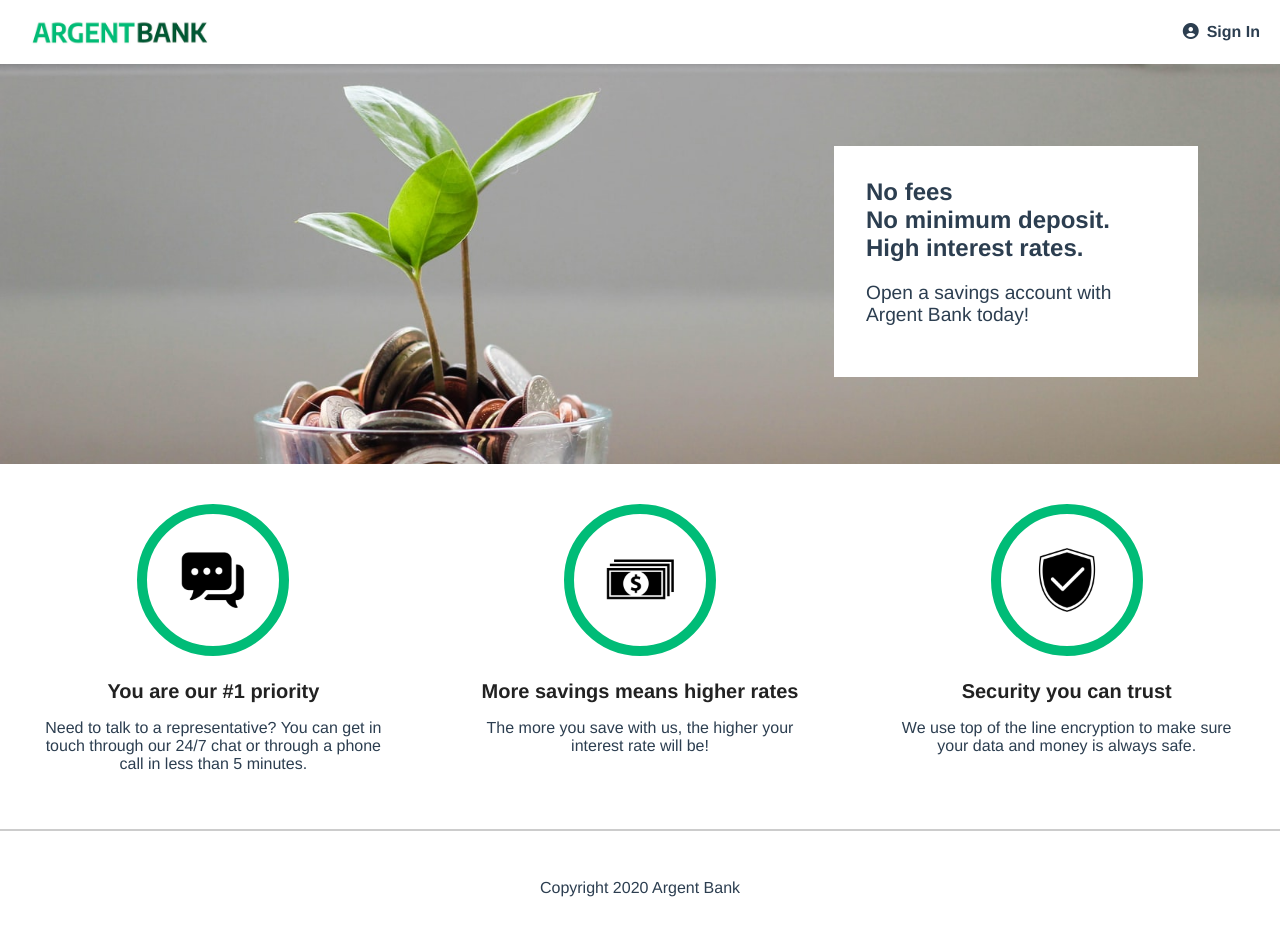
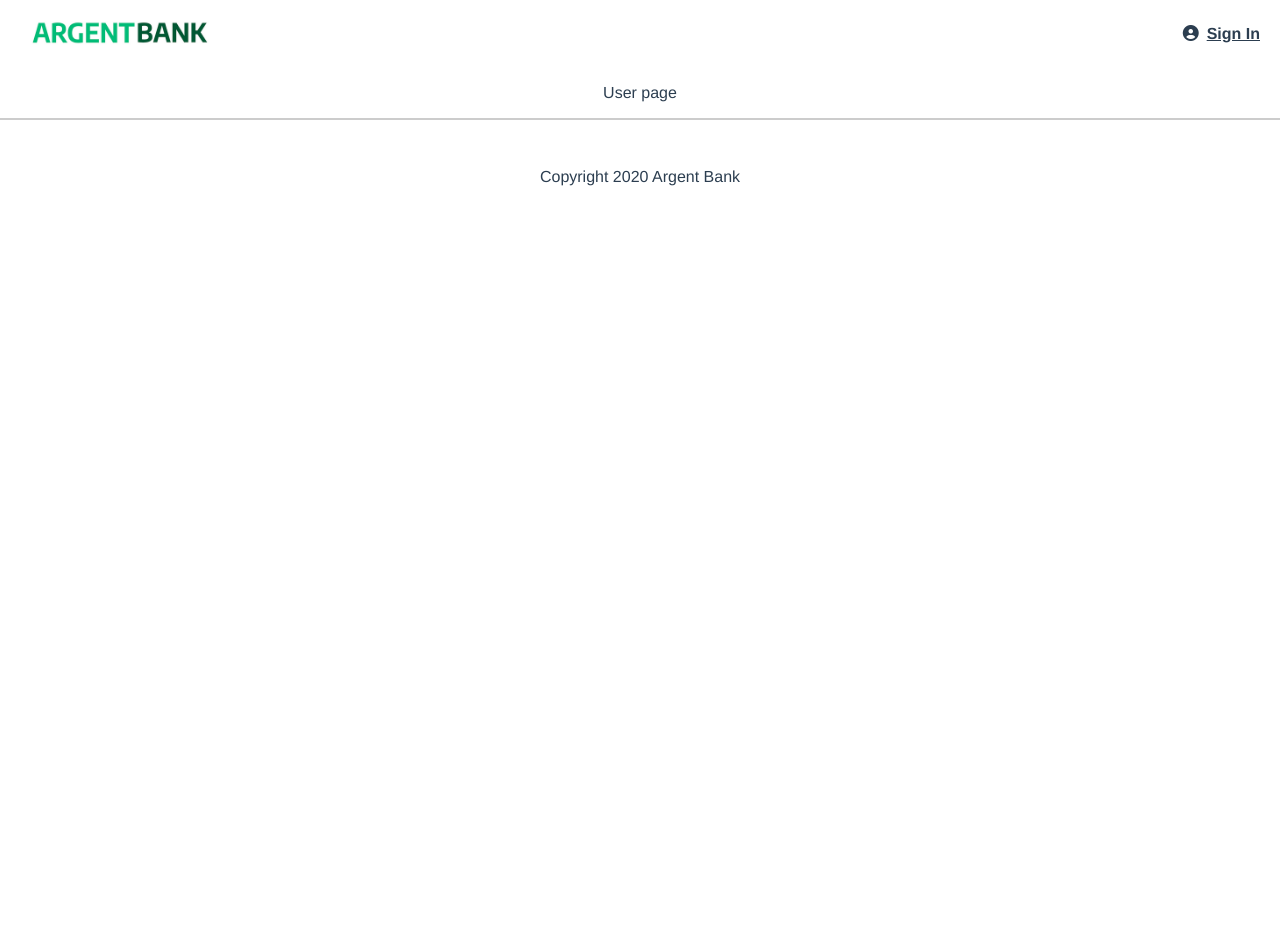
Before and after one commit to Axido545/argent-bank, a React (Vite) app: page /user in a window 1280 px wide. After the commit the page ends 800 px from the top, so only its background shows below. Built offline with nearby package versions, Linux system fonts and the light colour scheme.

Commit message:
add path navlink, and layout components

```diff
--- a/src/layout/header/Header.jsx
+++ b/src/layout/header/Header.jsx
@@ -1,11 +1,12 @@
 import "./header.css"
 import logo from "../../assets/argentBankLogo.png"
+import { NavLink } from "react-router-dom"
 
 export default function Header() {
     return <div className="header">
-        <img className="logo" src={logo} alt="logo" />
-        <nav className="header-nav">
+        <NavLink to="/"><img className="logo" src={logo} alt="logo" /></NavLink>
+        <NavLink to="/sing-in" className="header-nav">
             <i className="fa fa-user-circle"></i>Sign In
-        </nav>
+        </NavLink>
     </div>
 }
--- a/src/main.jsx
+++ b/src/main.jsx
@@ -1,10 +1,28 @@
 import React from 'react'
 import ReactDOM from 'react-dom/client'
 import Home from './pages/home/Home.jsx'
+import SingIn from './pages/sing-in/Sing-in.jsx'
+import User from './pages/user/User.jsx'
 import './index.css'
+import { createBrowserRouter, RouterProvider } from "react-router-dom";
+
+const router = createBrowserRouter([
+  {
+    path: "/",
+    element: <Home />
+  },
+  {
+    path: "/sing-in",
+    element: <SingIn />
+  },
+  {
+    path: "/user",
+    element: <User />
+  },
+]);
 
 ReactDOM.createRoot(document.getElementById('root')).render(
   <React.StrictMode>
-    <Home />
+    <RouterProvider router={router} />
   </React.StrictMode>,
 )
--- a/src/pages/sing-in/Sing-in.jsx
+++ b/src/pages/sing-in/Sing-in.jsx
@@ -1,5 +1,11 @@
+import Header from "../../layout/header/Header"
+import Footer from "../../layout/footer/Footer"
 import "./sing-in.css"
 
 export default function SingIn() {
-    return <p>Sing in Page</p>
+    return <div>
+        <Header />
+        <p>Sing in Page</p>
+        <Footer />
+    </div>
 }
--- a/src/pages/user/User.jsx
+++ b/src/pages/user/User.jsx
@@ -1,5 +1,11 @@
+import Header from "../../layout/header/Header"
+import Footer from "../../layout/footer/Footer"
 import "./user.css"
 
 export default function User() {
-    return <p>User page</p>
+    return <div>
+        <Header />
+        <p>User page</p>
+        <Footer />
+    </div>
 }
```
